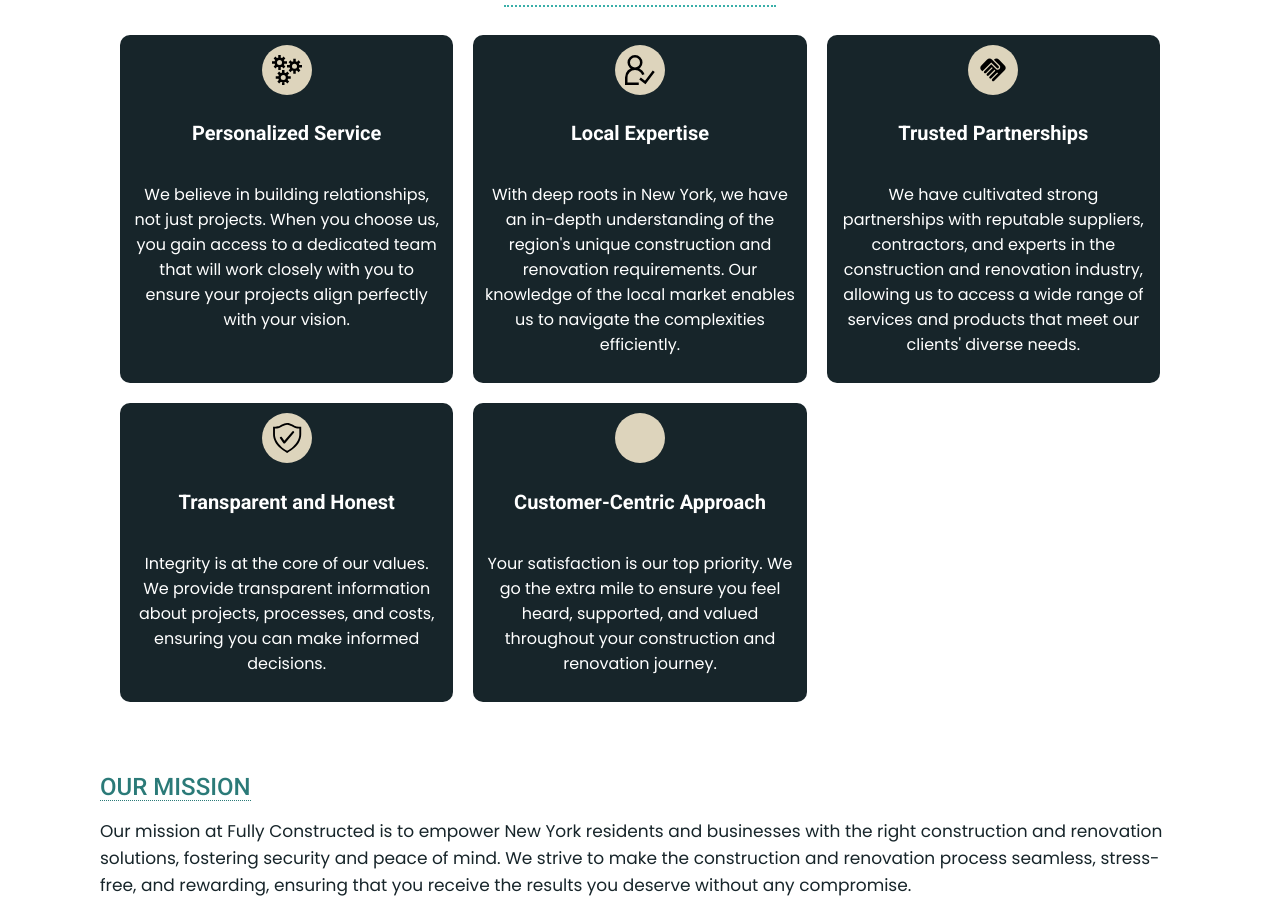
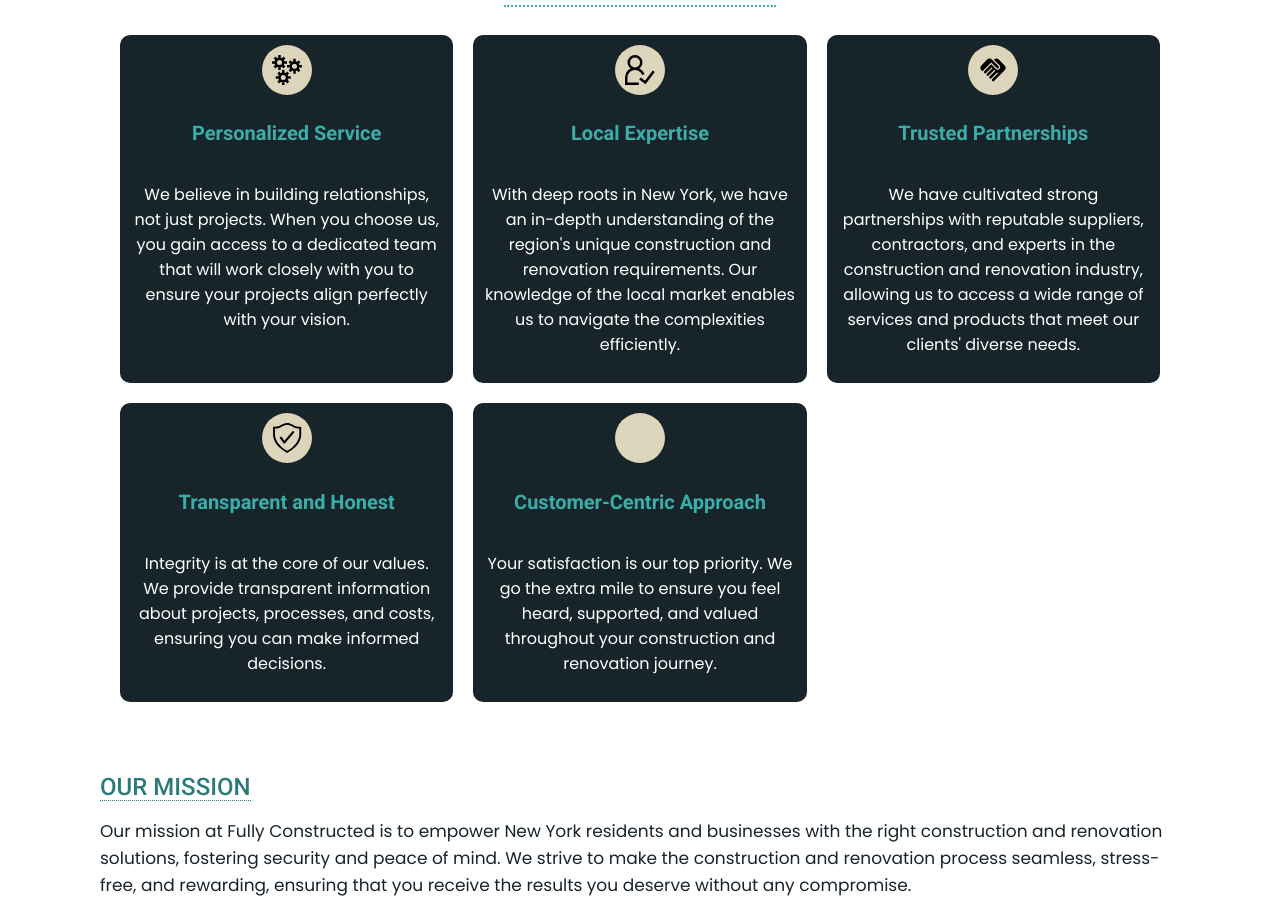
Before and after one commit to Wahaj-Ali/construction-web, a React (Create React App) app: page /about_us in a window 1280 px wide. Shown: the part 885-1803 px from the top of the page. Built offline with nearby package versions, Linux system fonts and the light colour scheme; some icons are missing.

Commit message:
Update AbWCU.css

```diff
--- a/src/Components/AbtWCU/AbWCU.css
+++ b/src/Components/AbtWCU/AbWCU.css
@@ -59,6 +59,7 @@
     align-self: center;
     text-align: center;
     height: 45px;
+    color: #3aafa9;
   }
 
   .wcuListItem p {
```
